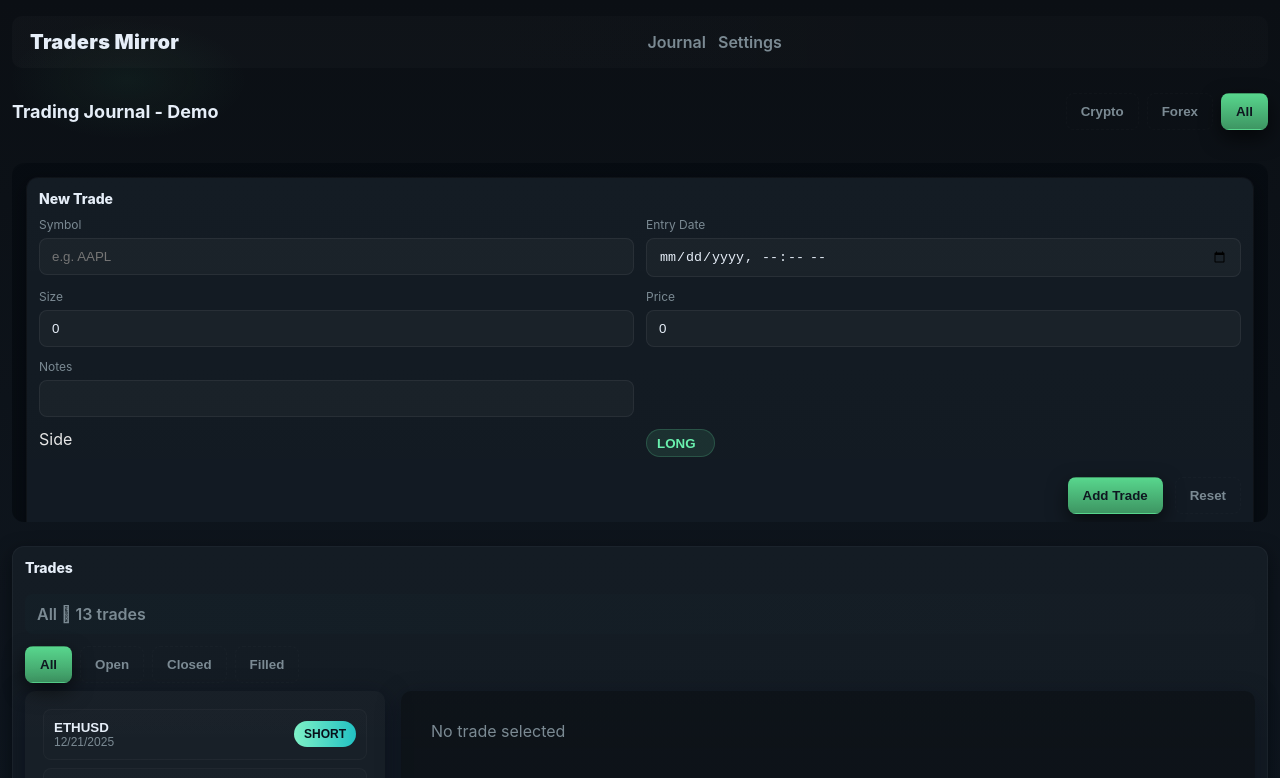
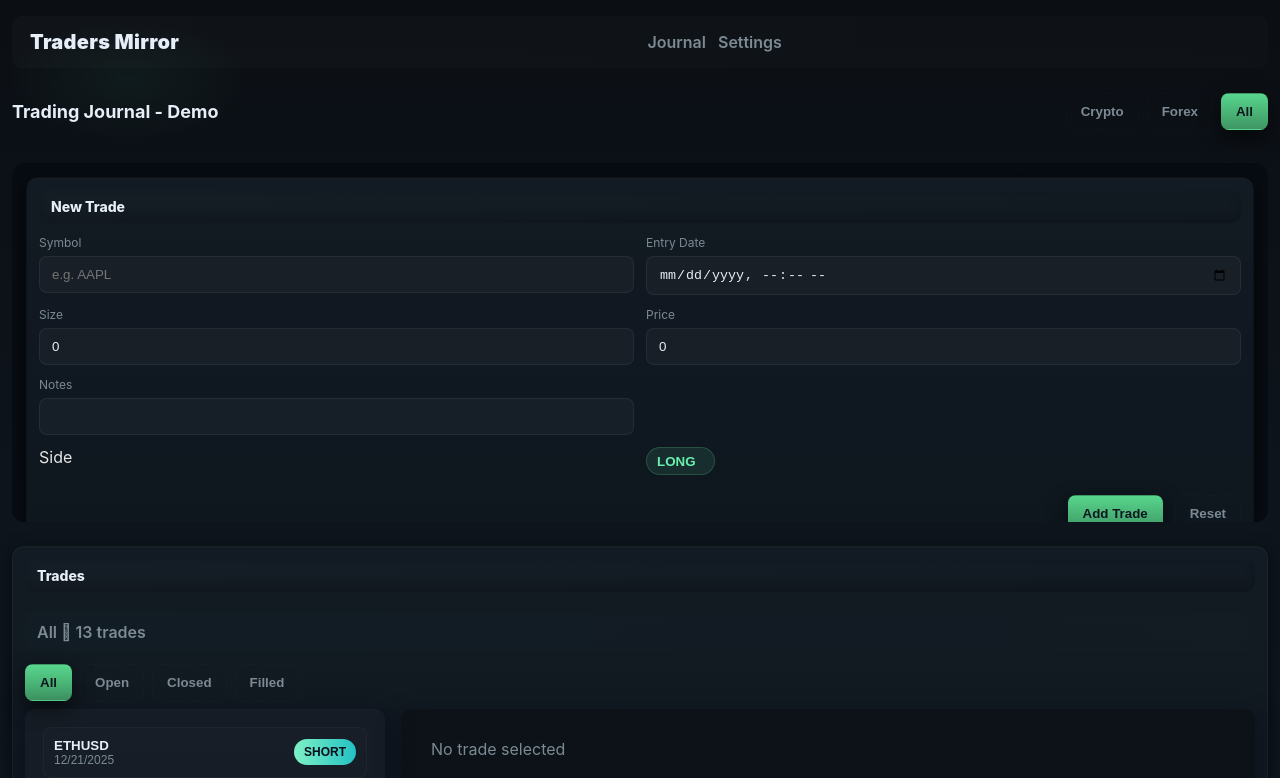
Before and after one commit to monkey-trader/traders-mirror, a React (Create React App) app: page / in a window 1280 px wide. Shown: the top 778 px of the page. Built offline with nearby package versions, Linux system fonts and the light colour scheme.

Commit message:
refactor: remove dirty state indicator from TradeList and update card and selection styles for improved clarity

```diff
--- a/src/presentation/shared/components/Card/Card.module.css
+++ b/src/presentation/shared/components/Card/Card.module.css
@@ -1,25 +1,42 @@
 .card {
-  background: linear-gradient(180deg, rgba(255,255,255,0.02), rgba(255,255,255,0.01));
+  /* subtle glass gradient + surface fallback */
+  background: linear-gradient(180deg, rgba(255,255,255,0.012), rgba(0,0,0,0.06));
   background-color: var(--surface);
   border: 1px solid rgba(255,255,255,0.04);
-  padding: var(--card-padding, 16px);
-  border-radius: var(--card-radius, 12px);
-  box-shadow: var(--shadow-1);
-  transition: box-shadow 150ms ease, background 150ms ease;
+  padding: var(--card-padding, 20px);
+  border-radius: var(--card-radius, 14px);
+  /* compound shadow (outer + subtle inset) for depth without jitter */
+  box-shadow: 0 6px 18px rgba(0,0,0,0.6), inset 0 1px 0 rgba(255,255,255,0.02);
+  transition: box-shadow 180ms cubic-bezier(.2,.9,.2,1), background 180ms ease;
+  will-change: box-shadow, background;
 }
 
 .card:hover {
-  box-shadow: 0 10px 30px rgba(0,0,0,0.6);
+  /* keep transform off parent to avoid layout shifts; stronger shadow on hover */
+  box-shadow: 0 18px 48px rgba(0,0,0,0.65), inset 0 1px 0 rgba(255,255,255,0.02);
 }
 
 .title {
   font-size: 14px;
   font-weight: 800;
   color: var(--text);
-  margin-bottom: 10px;
+  margin-bottom: 12px;
+  padding: 8px 12px;
+  border-radius: 10px;
+  background: linear-gradient(90deg, rgba(255,255,255,0.01), rgba(0,0,0,0.02));
+  box-shadow: inset 0 -6px 12px rgba(0,0,0,0.18);
+  text-shadow: 0 1px 0 rgba(0,0,0,0.25);
 }
 
 .content {
   color: var(--color-text);
   display: block;
 }
+
+/* Respect users who prefer reduced motion */
+@media (prefers-reduced-motion: reduce) {
+  .card {
+    transition: none !important;
+    will-change: auto !important;
+  }
+}
--- a/src/presentation/trade/TradeJournal.tsx
+++ b/src/presentation/trade/TradeJournal.tsx
@@ -317,7 +317,7 @@ export function TradeJournal() {
               </div>
              <div className={styles.listAndDetailWrap}>
                <div className={styles.leftPane}>
-                 <TradeList trades={trades} selectedId={selectedId} dirtyIds={dirtyIds} onSelect={(id) => setSelectedId(id)} />
+                 <TradeList trades={trades} selectedId={selectedId} onSelect={(id) => setSelectedId(id)} />
                </div>
 
                <div className={styles.rightPane}>
--- a/src/presentation/trade/TradeList/TradeList.module.css
+++ b/src/presentation/trade/TradeList/TradeList.module.css
@@ -27,8 +27,9 @@
 
 .selected {
   border-color: rgba(124,92,255,0.9);
-  box-shadow: 0 6px 16px rgba(124,92,255,0.12);
-  background: linear-gradient(90deg, rgba(124,92,255,0.04), rgba(34,193,195,0.02));
+  /* outer glow + thin accent ring to emulate highlighted outline */
+  box-shadow: 0 6px 24px rgba(124,92,255,0.16), 0 0 0 1px rgba(124,92,255,0.18);
+  background: linear-gradient(90deg, rgba(124,92,255,0.06), rgba(34,193,195,0.02));
 }
 
 .rowLeft {
@@ -62,14 +63,6 @@
   background: linear-gradient(90deg, #7ef1c6, #22c1c3);
 }
 
-.dirtyDot {
-  width: 10px;
-  height: 10px;
-  background: linear-gradient(90deg, #ffd166, #ff7b7b);
-  border-radius: 50%;
-  box-shadow: 0 0 6px rgba(255,123,123,0.4);
-}
-
 /* scrollbar subtle */
 .list::-webkit-scrollbar { width: 8px; }
 .list::-webkit-scrollbar-thumb { background: rgba(255,255,255,0.03); border-radius: 6px; }
--- a/src/presentation/trade/TradeList/TradeList.tsx
+++ b/src/presentation/trade/TradeList/TradeList.tsx
@@ -5,11 +5,10 @@ import styles from './TradeList.module.css'
 export type TradeListProps = {
   trades: TradeInput[]
   selectedId?: string | null
-  dirtyIds?: Set<string>
   onSelect: (id: string) => void
 }
 
-export function TradeList({ trades, selectedId, dirtyIds = new Set(), onSelect }: TradeListProps) {
+export function TradeList({ trades, selectedId, onSelect }: TradeListProps) {
   return (
     <div className={styles.list} role="list">
       {trades.map((t) => {
@@ -28,7 +27,6 @@ export function TradeList({ trades, selectedId, dirtyIds = new Set(), onSelect }
             </div>
             <div className={styles.rowRight}>
               <div className={styles.side}>{t.side}</div>
-              {dirtyIds.has(t.id) && <div className={styles.dirtyDot} aria-hidden />}
             </div>
           </button>
         )
```
